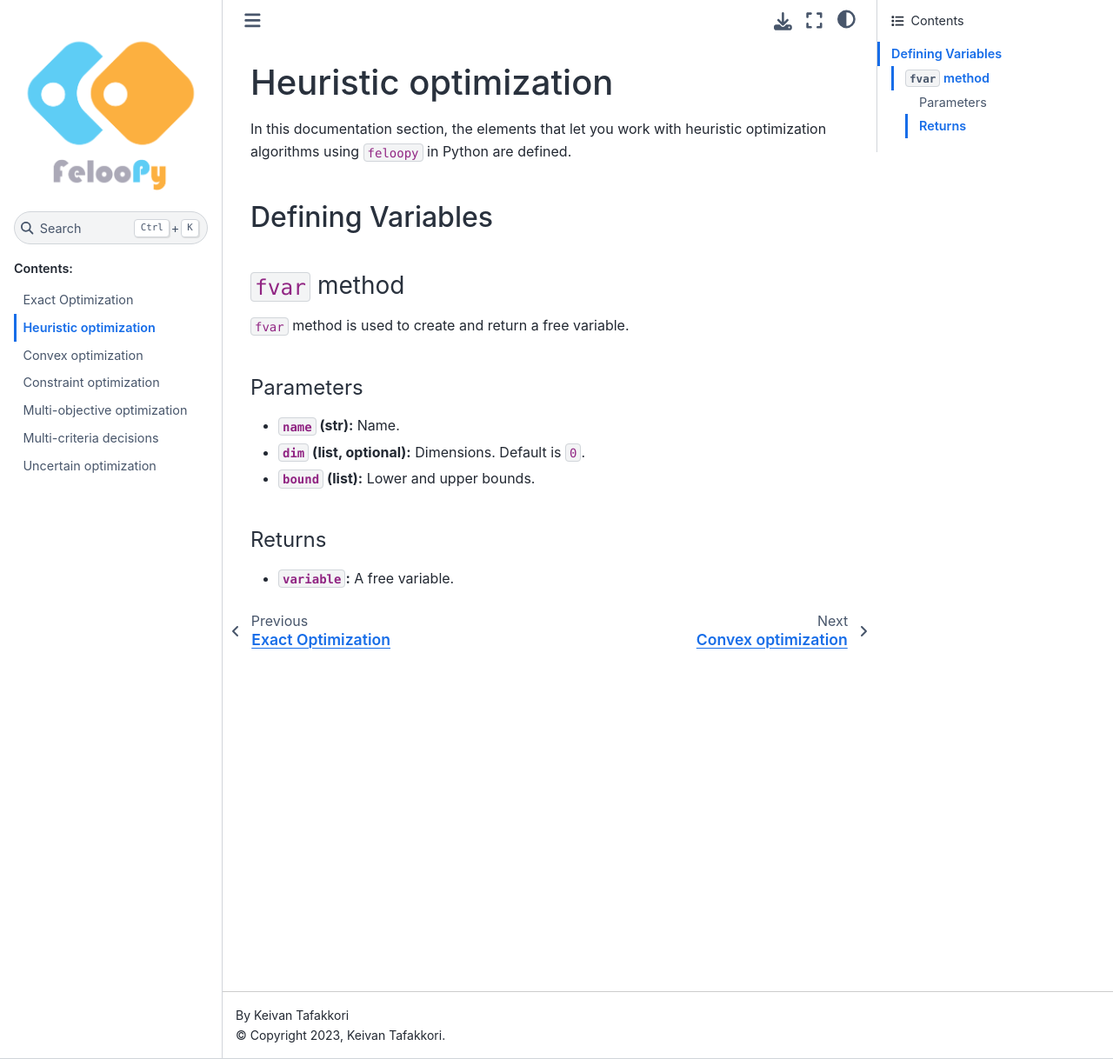
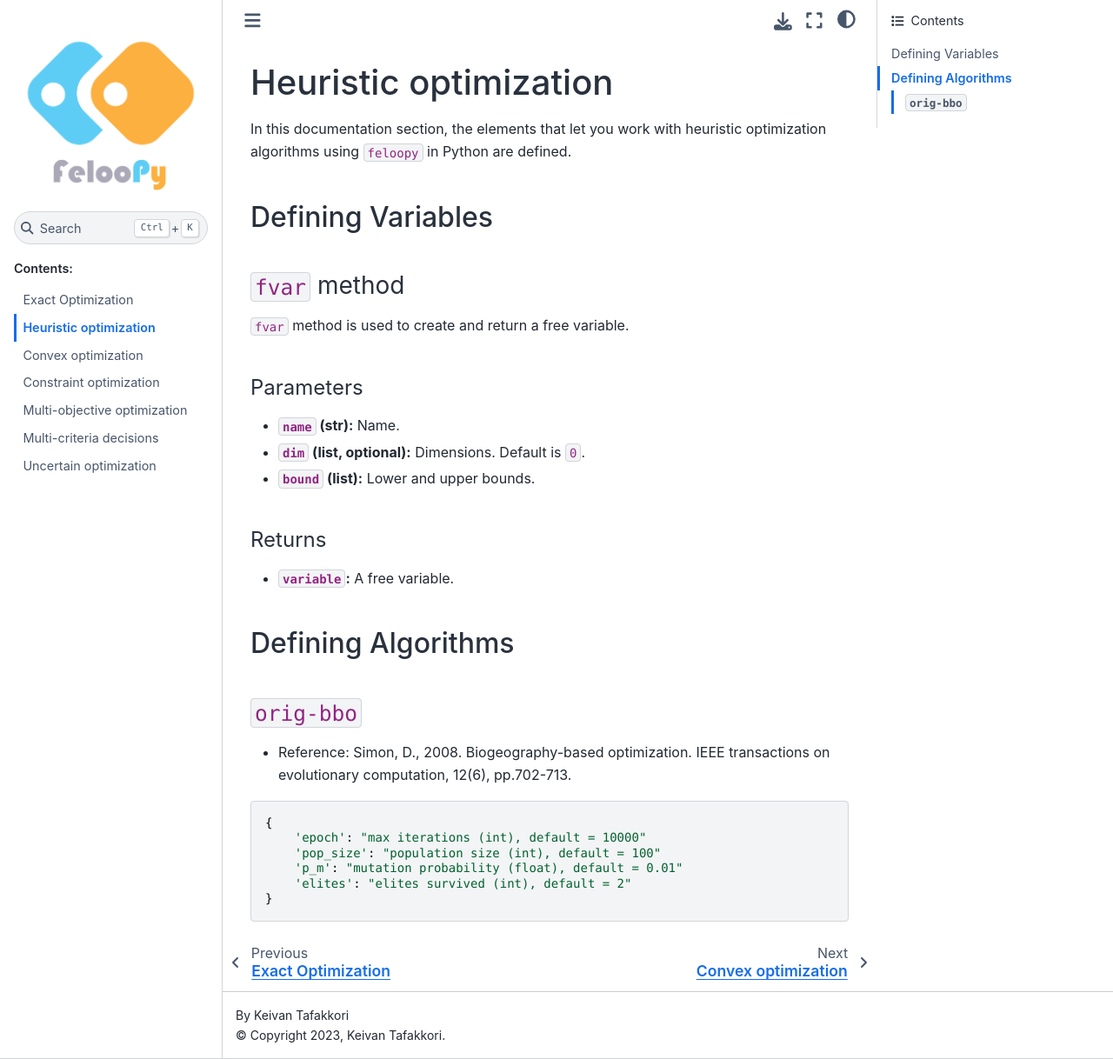
Before and after one commit to ktafakkori/feloopy, a Sphinx documentation site: the page built from docs/heuristic.md, in a window 1280 px wide and 1218 px high. Shown: the whole window at 87% size. Built offline with Sphinx 7.4.7 and the Sphinx Book theme 1.1.4, drawn with Linux system fonts in a browser that asks for light colours.

Commit message:
revised docs.

````diff
--- a/docs/heuristic.md
+++ b/docs/heuristic.md
@@ -19,3 +19,19 @@ In this documentation section, the elements that let you work with heuristic opt
 #### Returns
 
 - **`variable`:** A free variable.
+
+
+## Defining Algorithms
+
+### `orig-bbo`
+
+- Reference: Simon, D., 2008. Biogeography-based optimization. IEEE transactions on evolutionary computation, 12(6), pp.702-713.
+
+```python
+{
+    'epoch': "max iterations (int), default = 10000"
+    'pop_size': "population size (int), default = 100"
+    'p_m': "mutation probability (float), default = 0.01"
+    'elites': "elites survived (int), default = 2"
+}
+```
````
Also changed, not shown: 1 other file.
